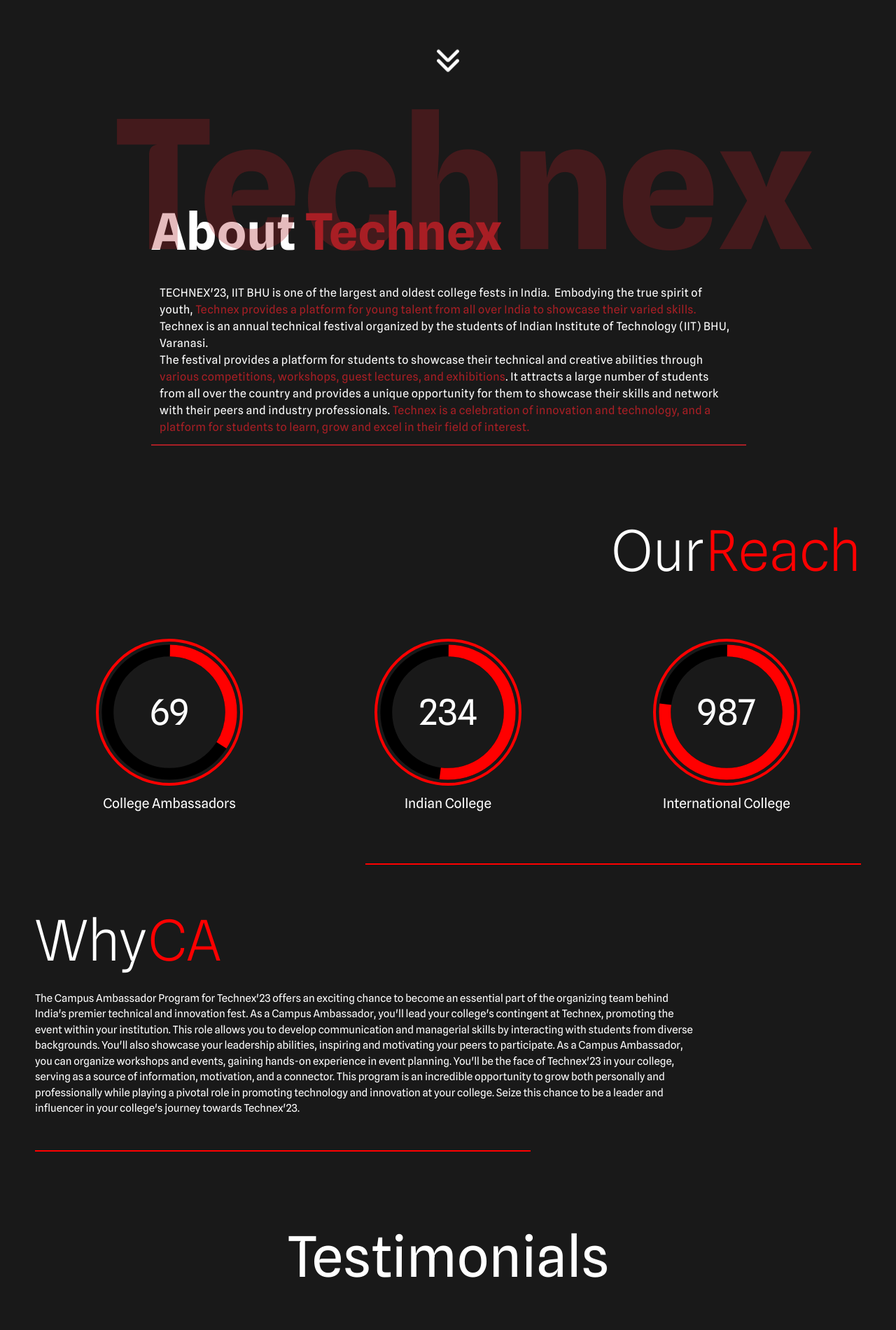
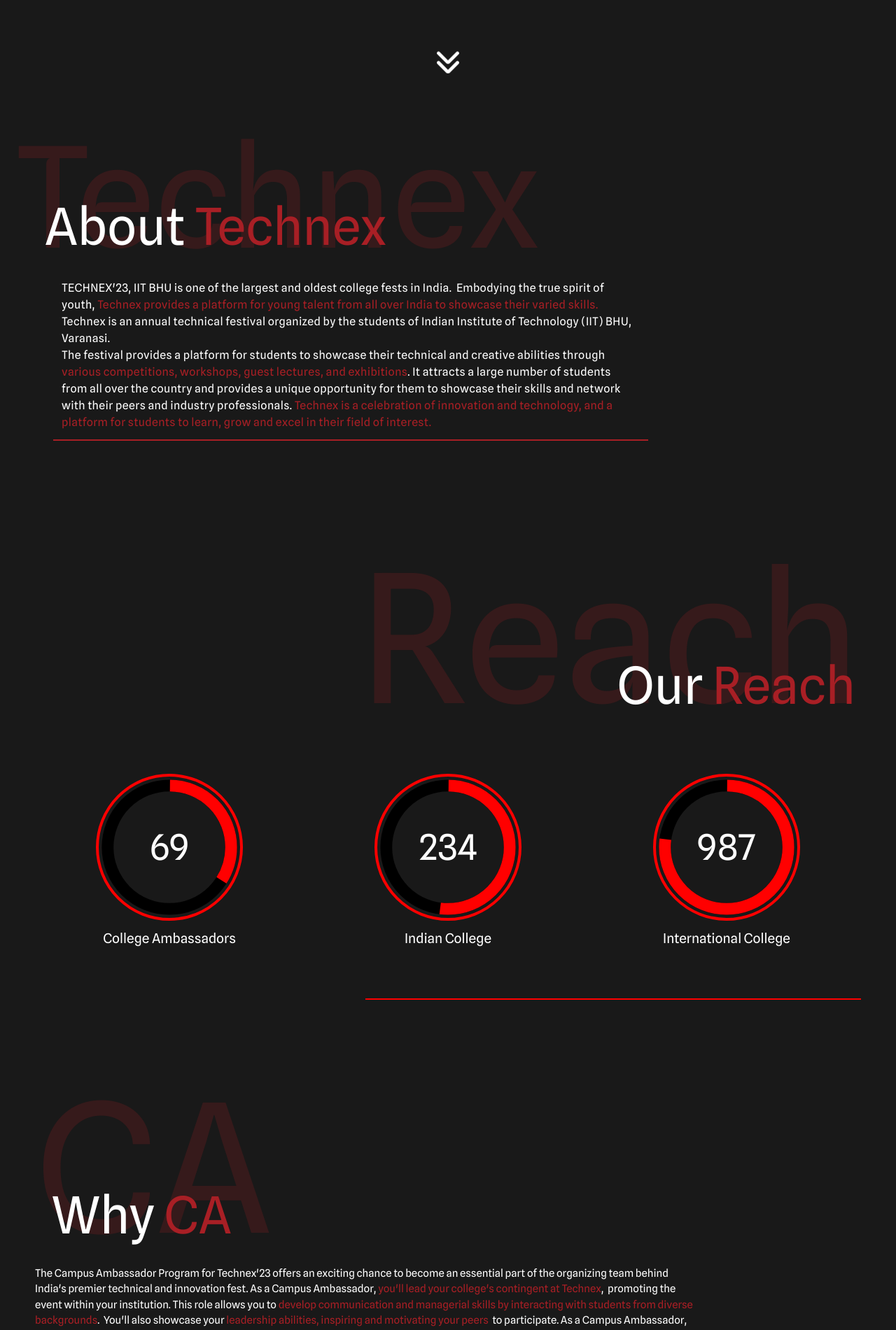
Before and after one commit to technex-iit-bhu/CA_Frontend, a Next.js app: page /landingPage in a window 1280 px wide. Shown: the part 660-2561 px from the top of the page at 70% size. Built offline with nearby package versions, Linux system fonts and the light colour scheme; a web font is replaced by a local one.

Commit message:
Added background texts and made responsive

```diff
--- a/src/components/abouttechnex.tsx
+++ b/src/components/abouttechnex.tsx
@@ -1,5 +1,6 @@
 import React, { FC } from 'react';
 import { ArrowRightIcon } from '@chakra-ui/icons';
+import { HeadingTexts } from './ourReach';
 
 const AboutTechnex: FC = () => {
   return (
@@ -7,16 +8,14 @@
       <div className='flex animate-bounce items-center justify-center pt-28'>
         <ArrowRightIcon className='rotate-90' boxSize={32} />
       </div>
-      <div className='md:ml-22 ml-1 -space-y-10 sm:ml-10 sm:-space-y-20 md:-space-y-16 lg:ml-28 lg:-space-y-24 xl:ml-40'>
-        <div className='-z-10'>
-          <span className='text-6xl font-bold text-[#A81F25] opacity-30 sm:text-[10rem] lg:text-[14rem] xl:text-[16rem]'>
+      <div className='ml-5'>
+        <div className='flex flex-col -space-y-14 ef:-space-y-20 sm:-space-y-28 md:-space-y-36'>
+        <span className='text-red opacity-20 text-[4rem] ef:text-[7rem] sm:text-[10rem] md:text-[12rem] lg:text-[200px]'>
             Technex
           </span>
+          <span className='sm:pl-1 md:pl-3 text-white select-none ml-4 ef:ml-6 sm:ml-8 text-2xl ef:text-5xl sm:text-[60px] md:text-[73px] z-10'>About <span className='text-red'>Technex</span></span>
         </div>
-        <div className='z-0 ml-3 pb-10 sm:ml-8 lg:ml-12 xl:ml-14'>
-          <span className='text-3xl font-extrabold sm:text-6xl md:text-5xl lg:text-7xl'>
-            About <span className='text-[#A81F25]'>Technex</span>
-          </span>
+        <div className='ml-3 pb-10 sm:ml-8 lg:ml-12 xl:ml-14'>
           <p className='mr-3 border-b-2 border-[#A81F25] p-3 pr-5 pt-10 tracking-wide lg:w-[850px]'>
             TECHNEX&apos;23, IIT BHU is one of the largest and oldest college
             fests in India.&nbsp; Embodying the true spirit of youth,{' '}
--- a/src/components/faq.tsx
+++ b/src/components/faq.tsx
@@ -18,9 +18,12 @@
 const FAQ = () => {
   return (
     <div className='bg-background'>
-      <div className='relative mb-[20px] flex flex-col bg-background pl-[120px] pt-[200px]'>
-        <div className='align-left absolute bottom-[10px] left-5 flex text-5xl sm:text-center md:p-10 lg:p-10 lg:text-7xl'>
-          <span className='text-white select-none'>FAQs</span>
+      <div className='relative mb-[20px] flex flex-col bg-background pl-[10px] pt-[200px]'>
+        <div className=' -space-y-14 ef:-space-y-16 md:-space-y-32 absolute bottom-3 flex flex-col sm:text-left '>
+          <span className='text-red opacity-20 text-[62px] ef:text-[80px] md:text-[9rem] lg:text-[11rem]'>
+            FAQs
+          </span>
+          <span className='text-white select-none ml-1 md:ml-2 lg:ml-3 text-[25px] ef:text-4xl md:text-7xl z-10'>FAQs</span>
         </div>
       </div>
       <div className='mb-[50px] flex flex-col items-start gap-0 px-[30px] md:flex-row md:justify-start md:gap-10 md:px-[120px] lg:flex-row lg:justify-start'>
--- a/src/components/hamburgermenu.tsx
+++ b/src/components/hamburgermenu.tsx
@@ -53,7 +53,7 @@
   return (
     <header>
       <div
-        className='text-md text-white cursor-pointer lg:hidden'
+        className='text-md text-white cursor-pointer'
         onClick={toggleMenu}
       >
         <HamburgerIcon boxSize={28} />
--- a/src/components/landingpage.tsx
+++ b/src/components/landingpage.tsx
@@ -6,7 +6,7 @@
 const Landingpage: FC = () => {
   return (
     <div className='scroll-smooth'>
-      <div className="bg-[url('/bg_landing_page.webp')] bg-auto bg-no-repeat pb-8 xl:bg-cover xl:pb-16  2xl:pb-48">
+      <div className="bg-[url('/bg_landing_page.webp')] bg-auto w-full bg-center bg-no-repeat pb-8 xl:bg-cover xl:pb-16 2xl:pb-48">
         <div className='z-10 pb-96 lg:pb-64 xl:pb-96'>
           <Navbar />
         </div>
--- a/src/components/navbar.tsx
+++ b/src/components/navbar.tsx
@@ -7,7 +7,7 @@
 const Navbar: FC = () => {
   return (
     <div className='z-10 flex items-center justify-between'>
-      <div className='-space-y-3 sm:-space-y-7'>
+      <div className='-space-y-3 sm:-space-y-6'>
         <Image
           className='w-56 pl-1 pt-2 sm:w-auto sm:p-3'
           src={'/technex_logo.webp'}
@@ -15,11 +15,11 @@
           width={330}
           height={75}
         />
-        <p className='ml-36 text-xs text-[#A81F25] sm:ml-56 sm:text-sm sm:font-semibold lg:text-base'>
+        <p className='ml-36 text-xs text-[#A81F25] sm:ml-28 sm:pl-2 sm:text-[8px] sm:font-semibold'>
           15-17 MAR 2024
         </p>
       </div>
-      <div className='hidden space-x-10 p-3 pr-5 text-center text-xl font-bold ab:block'>
+      <div className='hidden space-x-10 p-3 pr-5 text-center text-xl font-bold cd:block'>
         <Link
           href={'/about'}
           className="relative
@@ -135,7 +135,7 @@
         <Link href={"/login"} className='border-2 hover:border-[#A81F25] hover:text-[#A81F25] hover:bg-[#191919] sm:py-1 px-5 sm:px-7 rounded-e-full rounded-s-full'>Login</Link>
 
       </div>
-      <div className='flex p-1 sm:p-5 ab:hidden'>
+      <div className='flex p-1 sm:p-5 cd:hidden'>
         <Hamburger />
       </div>
     </div>
--- a/src/components/ourReach.tsx
+++ b/src/components/ourReach.tsx
@@ -72,6 +72,7 @@
  * Type for the HeadingTexts component props.
  */
 type HeadingTextsProps = {
+  bgText: string;
   whiteText: string;
   redText: string;
   align?: ResponsiveValue<TextAlign>;
@@ -81,25 +82,24 @@
 /**
  * Component to render a heading with two different text colors.
  */
-const HeadingTexts = ({ whiteText, redText, align }: HeadingTextsProps) => (
+export const HeadingTexts = ({ bgText, whiteText, redText, align }: HeadingTextsProps) => (
   <Box
     display='flex'
     flexDirection='column'
     alignItems={align === 'right' ? 'flex-end' : 'flex-start'}
+    className='-space-y-14 ef:-space-y-20 sm:-space-y-32 lg:-space-y-36 pb-10'
   >
-    <Heading>
+    <Heading className='text-[5rem] ef:text-[120px] sm:text-[212px] lg:text-[16rem]'>
       <Text
-        as='span'
-        color='white'
-        className='whiteText'
-        fontSize={{ base: '100px', md: '100px', sm: '100px' }}
+      as='span'
+      color='#A81F25'
+      className='bgText'
+      opacity='0.2'
       >
-        {whiteText}
-      </Text>{' '}
-      <Text as='span' color='red' className='redText'>
-        {redText}
+      {bgText}
       </Text>
     </Heading>
+    <span className='sm:pl-1 md:pl-3 mr-1 sm:mr-2 text-white select-none ml-3 text-2xl ef:text-4xl sm:text-[60px] md:text-[73px] z-10'>{whiteText} <span className='text-red'>{redText}</span></span>
   </Box>
 );
 
@@ -107,12 +107,14 @@
  * Component to render the main heading.
  */
 const HeadingComponent = () => (
+  <div>
   <HeadingTexts
+    bgText='Reach'
     whiteText='Our'
     redText='Reach'
     align='right'
-    fontSize={{ base: 'md', md: 'lg', lg: 'xl', xl: '2xl' }}
   />
+  </div>
 );
 
 /**
@@ -249,7 +251,7 @@
  */
 const LowerSection = () => (
   <Box mt={pxToRem(28)} textAlign='left' width={['100%', '80%', '100%']}>
-    <HeadingTexts whiteText='Why' redText='CA' align='left' />
+    <HeadingTexts bgText='CA' whiteText='Why' redText='CA' align='left' />
     <Text
       pb={pxToRem(28)}
       mt={pxToRem(12)}
@@ -258,16 +260,16 @@
     >
       The Campus Ambassador Program for Technex'23 offers an exciting chance to
       become an essential part of the organizing team behind India's premier
-      technical and innovation fest. As a Campus Ambassador, you'll lead your
-      college's contingent at Technex, promoting the event within your
-      institution. This role allows you to develop communication and managerial
-      skills by interacting with students from diverse backgrounds. You'll also
-      showcase your leadership abilities, inspiring and motivating your peers to
-      participate. As a Campus Ambassador, you can organize workshops and
-      events, gaining hands-on experience in event planning. You'll be the face
+      technical and innovation fest. As a Campus Ambassador, <span className='text-red'>you'll lead your
+      college's contingent at Technex</span>,&nbsp; promoting the event within your
+      institution. This role allows you to <span className='text-red'>develop communication and managerial
+      skills by interacting with students from diverse backgrounds</span>.&nbsp; You'll also
+      showcase your <span className='text-red'>leadership abilities, inspiring and motivating your peers</span>&nbsp; to
+      participate. As a Campus Ambassador, you can <span className='text-red'>organize workshops and
+      events, gaining hands-on experience in event planning</span>.&nbsp; You'll be the face
       of Technex'23 in your college, serving as a source of information,
       motivation, and a connector. This program is an incredible opportunity to
-      grow both personally and professionally while playing a pivotal role in
+      <span className='text-red'>grow both personally and professionally</span>&nbsp; while playing a pivotal role in
       promoting technology and innovation at your college. Seize this chance to
       be a leader and influencer in your college's journey towards Technex'23.
     </Text>
--- a/src/components/testimonials.tsx
+++ b/src/components/testimonials.tsx
@@ -1,5 +1,5 @@
 import React, { useState, useEffect } from 'react';
-import { Box, Button, Center, Text, useMediaQuery } from '@chakra-ui/react';
+import { Box, Button, Center, Heading, Text, useMediaQuery } from '@chakra-ui/react';
 import { motion } from 'framer-motion';
 import Testes from './testes';
 
@@ -83,11 +83,14 @@
 
   return (
     <div>
-      <Center h='20vh'>
+      <Center h='20vh' className='pb-5 ml-5'>
         {/* Center the content vertically */}
-        <Box textAlign='center'>
+        <Box textAlign='center' className='-space-y-11 ef:-space-y-16 md:-space-y-28 lg:-space-y-32 flex flex-col'>
           {/* Center the content horizontally */}
-          <Text fontSize={fontSize}>Testimonials</Text>
+          <span className='text-red opacity-20 text-[40px] ef:text-[80px] md:text-[9rem] lg:text-[11rem]'>
+            Testimonials
+          </span>
+          <span className='text-white select-none ml-3 text-[25px] ef:text-4xl md:text-7xl z-10'>Testimonials</span>
         </Box>
       </Center>
       <div
--- a/tailwind.config.ts
+++ b/tailwind.config.ts
@@ -17,6 +17,7 @@
       },
     },
     screens: {
+      ef: '480px',
       sm: '640px',
       // => @media (min-width: 640px) { ... }
 
```
